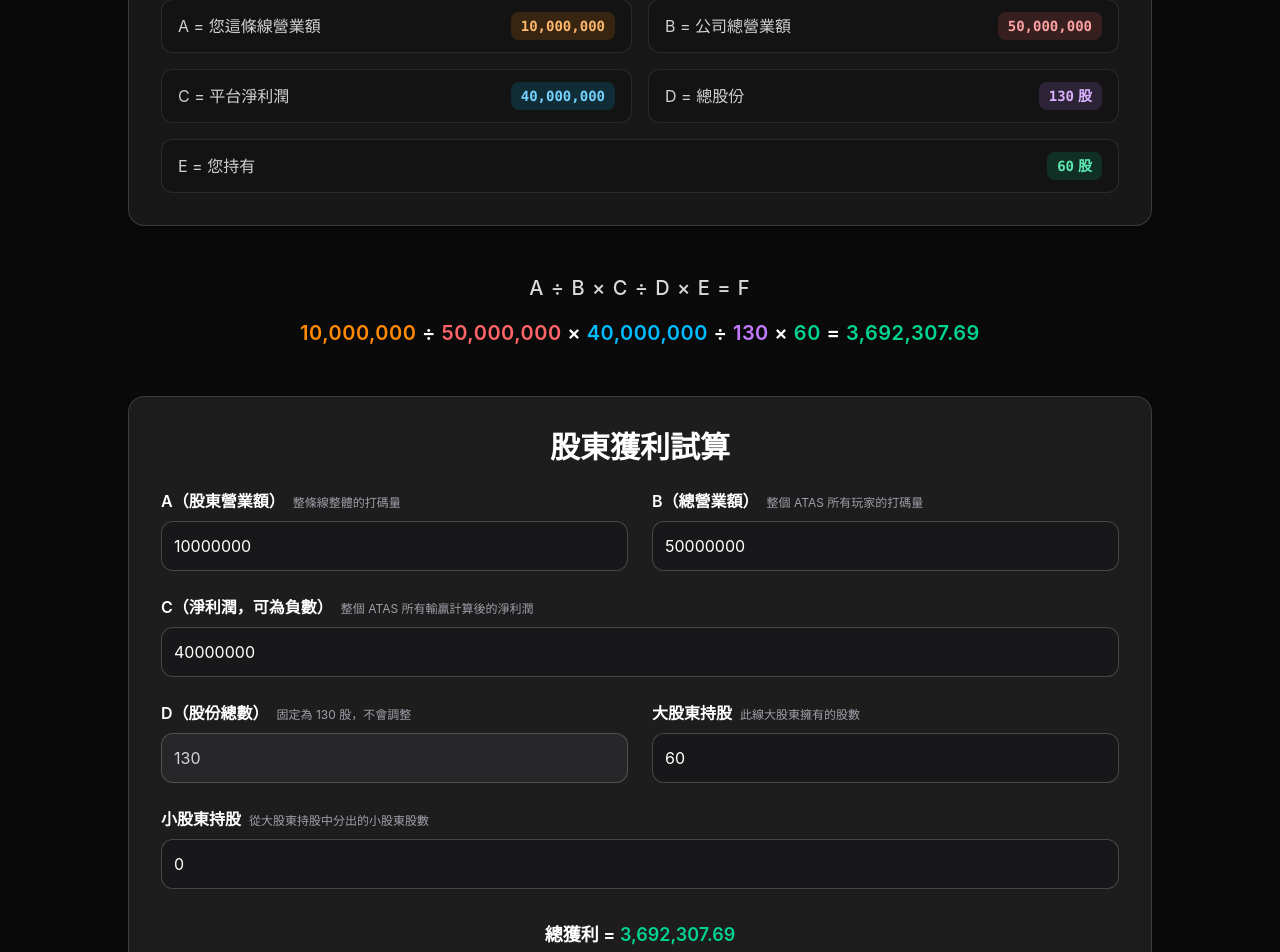
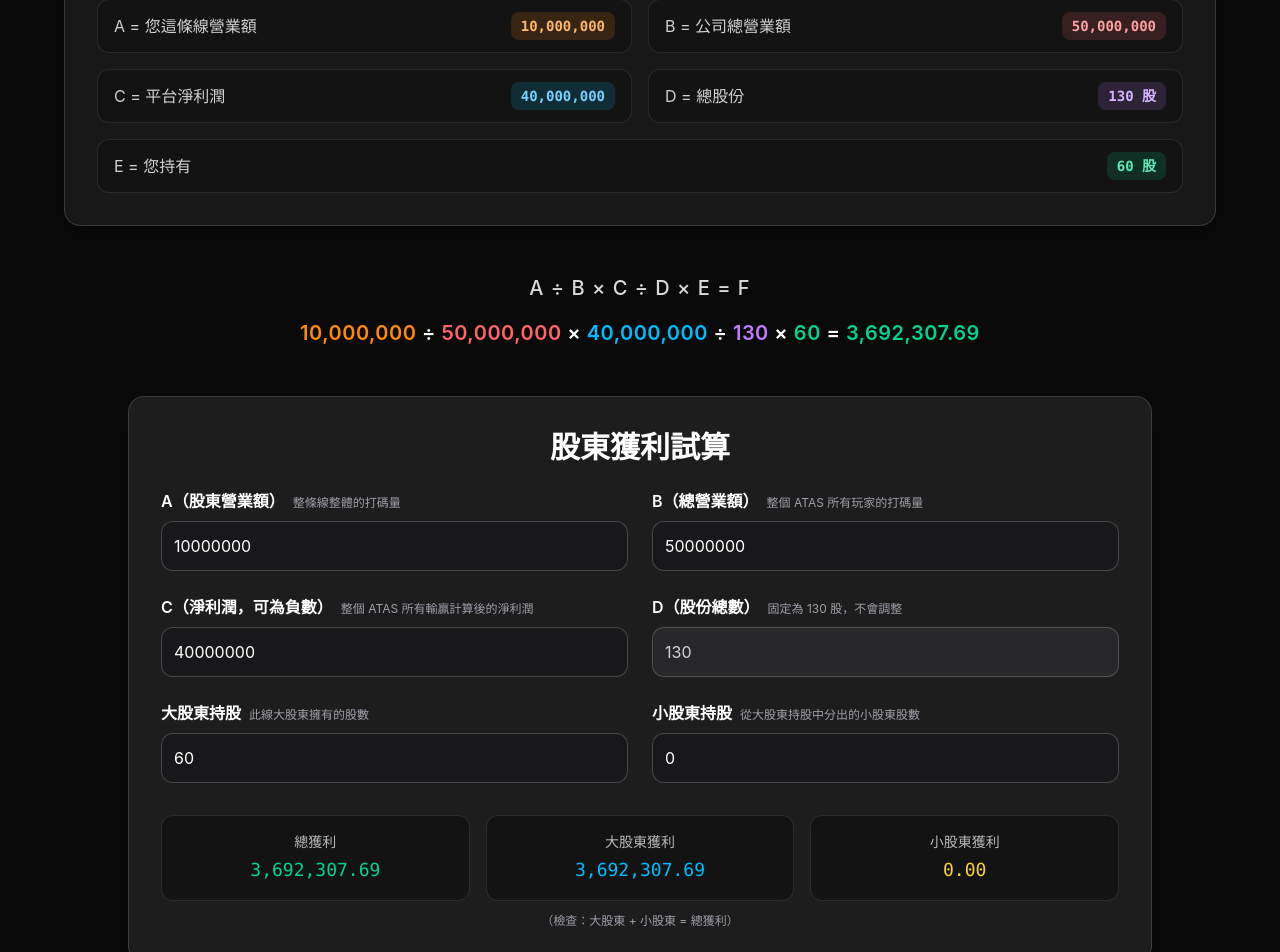
Before and after one commit to atastop/ATAS, a React (Vite) app: page / in a window 1280 px wide. Shown: the part 280-1232 px from the top of the page. Built offline with nearby package versions, Linux system fonts and the light colour scheme.

Commit message:
deploy: build production site

```diff
--- a/src/Dividend.tsx
+++ b/src/Dividend.tsx
@@ -1,3 +1,4 @@
+"use client";
 import { motion } from "framer-motion";
 import { useState } from "react";
 
@@ -16,10 +17,12 @@ export default function Dividend() {
     const num = parseFloat(cleaned);
     return isNaN(num) ? 0 : num;
   };
-  const formatNumber = (num: number) =>
-    new Intl.NumberFormat("en-US", { minimumFractionDigits: 2, maximumFractionDigits: 2 }).format(
-      num
-    );
+
+  const formatNumber = (num: number, digits: number = 2) =>
+    new Intl.NumberFormat("en-US", {
+      minimumFractionDigits: digits,
+      maximumFractionDigits: digits,
+    }).format(num);
 
   // ===== 計算公式 =====
   const calculateProfit = () => {
@@ -29,21 +32,27 @@ export default function Dividend() {
     const D = parseNumber(inputD);
     const major = parseNumber(majorHold);
     const minor = parseNumber(minorHold);
+
     if (A <= 0 || B <= 0 || D <= 0 || major <= 0 || A > B) {
       return { total: 0, major: 0, minor: 0, valid: false };
     }
-    const totalProfit = (C * (A / B)) * (major / D);
+
+    const totalProfit = C * (A / B) * (major / D);
     const minorProfit = minor > 0 && minor <= major ? (totalProfit * minor) / major : 0;
     const majorProfit = totalProfit - minorProfit;
+
     return { total: totalProfit, major: majorProfit, minor: minorProfit, valid: true };
   };
 
   const result = calculateProfit();
 
+  // ===== 小元件：欄位與數字卡 =====
+
+
   return (
     <section className="relative min-h-screen py-12 md:py-16 px-4 md:px-8 bg-[#0a0a0a] text-white">
-      {/* 標題 */}
-      <div className="max-w-5xl mx-auto text-center">
+      {/* 標題區 */}
+      <div className="max-w-6xl mx-auto text-center">
         <motion.h1
           initial={{ opacity: 0, y: 10 }}
           whileInView={{ opacity: 1, y: 0 }}
@@ -51,7 +60,7 @@ export default function Dividend() {
           transition={{ duration: 0.5 }}
           className="text-[clamp(28px,4.6vw,44px)] font-semibold tracking-wide"
         >
-          股份分紅（核心公式）
+          股份試算（核心公式）
         </motion.h1>
         <motion.p
           initial={{ opacity: 0, y: 6 }}
@@ -64,184 +73,188 @@ export default function Dividend() {
         </motion.p>
       </div>
 
-{/* 假設卡片（優化版） */}
+      {/* 假設卡片 */}
       <motion.div
         initial={{ opacity: 0, y: 10 }}
         whileInView={{ opacity: 1, y: 0 }}
         viewport={{ once: true }}
         transition={{ duration: 0.5, delay: 0.1 }}
-  className="max-w-5xl mx-auto mt-8 md:mt-10 rounded-2xl border border-white/15 bg-white/[0.06] backdrop-blur-sm shadow-lg shadow-black/30"
+        className="max-w-6xl mx-auto mt-8 md:mt-10 rounded-2xl border border-white/15 bg-white/[0.06] backdrop-blur-sm shadow-lg shadow-black/30"
       >
         <div className="p-6 md:p-8">
-    {/* 標題列 */}
           <div className="mb-5 flex items-center gap-3">
             <div className="h-6 w-1.5 rounded-full bg-emerald-400/80" />
             <p className="text-white/90 font-semibold tracking-wide">假設</p>
             <span className="ml-auto text-xs text-white/50">示範數據</span>
           </div>
 
-    {/* 清單：手機一欄／桌機兩欄 */}
           <dl className="grid grid-cols-1 md:grid-cols-2 gap-4">
-      {/* A */}
-      <div className="flex items-center justify-between rounded-xl bg-black/20 px-4 py-3 border border-white/10">
-        <dt className="text-white/80">A = 您這條線營業額</dt>
+            {[
+              { k: "A = 您這條線營業額", v: "10,000,000", tone: "orange" },
+              { k: "B = 公司總營業額", v: "50,000,000", tone: "red" },
+              { k: "C = 平台淨利潤", v: "40,000,000", tone: "sky" },
+              { k: "D = 總股份", v: "130 股", tone: "purple" },
+              { k: "E = 您持有", v: "60 股", tone: "emerald", span2: true },
+            ].map((item, i) => (
+              <div
+                key={i}
+                className={`flex items-center justify-between rounded-xl bg-black/20 px-4 py-3 border border-white/10 ${
+                  item.span2 ? "md:col-span-2" : ""
+                }`}
+              >
+                <dt className="text-white/80">{item.k}</dt>
                 <dd>
-          <span className="inline-flex items-center rounded-lg bg-orange-400/15 text-orange-300 px-2.5 py-1 text-sm font-mono font-semibold">
-            10,000,000
+                  <span
+                    className={`inline-flex items-center rounded-lg px-2.5 py-1 text-sm font-mono font-semibold ${
+                      item.tone === "orange"
+                        ? "bg-orange-400/15 text-orange-300"
+                        : item.tone === "red"
+                        ? "bg-red-400/15 text-red-300"
+                        : item.tone === "sky"
+                        ? "bg-sky-400/15 text-sky-300"
+                        : item.tone === "purple"
+                        ? "bg-purple-400/15 text-purple-300"
+                        : "bg-emerald-400/15 text-emerald-300"
+                    }`}
+                  >
+                    {item.v}
                   </span>
                 </dd>
               </div>
-
-      {/* B */}
-      <div className="flex items-center justify-between rounded-xl bg-black/20 px-4 py-3 border border-white/10">
-        <dt className="text-white/80">B = 公司總營業額</dt>
-        <dd>
-          <span className="inline-flex items-center rounded-lg bg-red-400/15 text-red-300 px-2.5 py-1 text-sm font-mono font-semibold">
-            50,000,000
-          </span>
-        </dd>
-      </div>
-
-      {/* C */}
-      <div className="flex items-center justify-between rounded-xl bg-black/20 px-4 py-3 border border-white/10">
-        <dt className="text-white/80">C = 平台淨利潤</dt>
-        <dd>
-          <span className="inline-flex items-center rounded-lg bg-sky-400/15 text-sky-300 px-2.5 py-1 text-sm font-mono font-semibold">
-            40,000,000
-          </span>
-        </dd>
-      </div>
-
-      {/* D */}
-      <div className="flex items-center justify-between rounded-xl bg-black/20 px-4 py-3 border border-white/10">
-        <dt className="text-white/80">D = 總股份</dt>
-        <dd>
-          <span className="inline-flex items-center rounded-lg bg-purple-400/15 text-purple-300 px-2.5 py-1 text-sm font-semibold">
-            <span className="font-mono mr-1">130</span>股
-          </span>
-        </dd>
-      </div>
-
-      {/* E（佔一欄，若想要置左可移除 md:col-span-2） */}
-      <div className="flex items-center justify-between rounded-xl bg-black/20 px-4 py-3 border border-white/10 md:col-span-2">
-        <dt className="text-white/80">E = 您持有</dt>
-        <dd>
-          <span className="inline-flex items-center rounded-lg bg-emerald-400/15 text-emerald-300 px-2.5 py-1 text-sm font-semibold">
-            <span className="font-mono mr-1">60</span>股
-          </span>
-        </dd>
-      </div>
+            ))}
           </dl>
         </div>
       </motion.div>
 
-
-      {/* 公式 */}
-      <div className="max-w-5xl mx-auto text-center mt-10 md:mt-12">
-        <p className="text-lg md:text-xl text-white/85 font-medium tracking-wider">
-          A ÷ B × C ÷ D × E = F
-        </p>
+      {/* 公式展示 */}
+      <div className="max-w-6xl mx-auto text-center mt-10 md:mt-12">
+        <p className="text-lg md:text-xl text-white/85 font-medium tracking-wider">A ÷ B × C ÷ D × E = F</p>
         <p className="mt-4 text-[17px] md:text-[20px] font-semibold tracking-wide">
           <span className="text-orange-400">10,000,000</span> ÷{" "}
           <span className="text-red-400">50,000,000</span> ×{" "}
           <span className="text-sky-400">40,000,000</span> ÷{" "}
-          <span className="text-purple-400">130</span> ×{" "}
-          <span className="text-emerald-400">60</span> ={" "}
+          <span className="text-purple-400">130</span> × <span className="text-emerald-400">60</span> ={" "}
           <span className="text-emerald-400">3,692,307.69</span>
         </p>
       </div>
 
-      {/* 表單卡片 */}
+{/* 表單卡片（雙欄對齊版） */}
 <div className="max-w-5xl mx-auto mt-10 md:mt-12 rounded-2xl border border-white/15 bg-white/8 backdrop-blur-sm shadow-xl shadow-black/30 p-6 md:p-8">
   <h3 className="text-center text-2xl md:text-3xl font-semibold mb-6">股東獲利試算</h3>
 
   <form onSubmit={(e) => e.preventDefault()} className="grid grid-cols-1 md:grid-cols-2 gap-6">
-          {[
-            {
-              label: "A（股東營業額）",
-              hint: "整條線整體的打碼量",
-              value: inputA,
-              set: setInputA,
-              col: "md:col-span-1",
-            },
-            {
-              label: "B（總營業額）",
-              hint: "整個 ATAS 所有玩家的打碼量",
-              value: inputB,
-              set: setInputB,
-              col: "md:col-span-1",
-            },
-            {
-              label: "C（淨利潤，可為負數）",
-              hint: "整個 ATAS 所有輸贏計算後的淨利潤",
-              value: inputC,
-              set: setInputC,
-              negative: parseNumber(inputC) < 0,
-              col: "md:col-span-2",
-            },
-            {
-              label: "D（股份總數）",
-              hint: "固定為 130 股，不會調整",
-              value: inputD,
-              disabled: true,
-              col: "md:col-span-1",
-            },
-            {
-              label: "大股東持股",
-              hint: "此線大股東擁有的股數",
-              value: majorHold,
-              set: setMajorHold,
-              col: "md:col-span-1",
-            },
-            {
-              label: "小股東持股",
-              hint: "從大股東持股中分出的小股東股數",
-              value: minorHold,
-              set: setMinorHold,
-              col: "md:col-span-2",
-            },
-          ].map((f, i) => (
-            <div key={i} className={f.col}>
+    <div>
       <label className="block mb-2">
-                <span className="font-semibold">{f.label}</span>
-                <span className="text-xs text-zinc-400 ml-2">{f.hint}</span>
+        <span className="font-semibold">A（股東營業額）</span>
+        <span className="text-xs text-zinc-400 ml-2">整條線整體的打碼量</span>
       </label>
       <input
         type="number"
-                className={`w-full p-3 rounded-xl outline-none transition placeholder:text-zinc-500
-                ${f.disabled
-                    ? "bg-zinc-800 text-zinc-300 border border-white/20"
-                    : f.negative
+        value={inputA}
+        onChange={(e) => setInputA(e.target.value)}
+        className="w-full p-3 rounded-xl bg-zinc-900 text-white border border-white/20 focus:ring-2 focus:ring-emerald-400/60 outline-none"
+      />
+    </div>
+
+    <div>
+      <label className="block mb-2">
+        <span className="font-semibold">B（總營業額）</span>
+        <span className="text-xs text-zinc-400 ml-2">整個 ATAS 所有玩家的打碼量</span>
+      </label>
+      <input
+        type="number"
+        value={inputB}
+        onChange={(e) => setInputB(e.target.value)}
+        className="w-full p-3 rounded-xl bg-zinc-900 text-white border border-white/20 focus:ring-2 focus:ring-emerald-400/60 outline-none"
+      />
+    </div>
+
+    <div>
+      <label className="block mb-2">
+        <span className="font-semibold">C（淨利潤，可為負數）</span>
+        <span className="text-xs text-zinc-400 ml-2">整個 ATAS 所有輸贏計算後的淨利潤</span>
+      </label>
+      <input
+        type="number"
+        value={inputC}
+        onChange={(e) => setInputC(e.target.value)}
+        className={`w-full p-3 rounded-xl outline-none transition placeholder:text-zinc-500 ${
+          parseNumber(inputC) < 0
             ? "bg-zinc-900 text-red-400 border border-red-400/40 focus:ring-2 focus:ring-red-500/60"
             : "bg-zinc-900 text-white border border-white/20 focus:ring-2 focus:ring-emerald-400/60"
         }`}
-                value={f.value}
-                onChange={(e) => f.set?.(e.target.value)}
-                disabled={f.disabled}
       />
     </div>
-          ))}
+
+    <div>
+      <label className="block mb-2">
+        <span className="font-semibold">D（股份總數）</span>
+        <span className="text-xs text-zinc-400 ml-2">固定為 130 股，不會調整</span>
+      </label>
+      <input
+        type="number"
+        value={inputD}
+        disabled
+        className="w-full p-3 rounded-xl bg-zinc-800 text-zinc-300 border border-white/20 outline-none"
+      />
+    </div>
+
+    <div>
+      <label className="block mb-2">
+        <span className="font-semibold">大股東持股</span>
+        <span className="text-xs text-zinc-400 ml-2">此線大股東擁有的股數</span>
+      </label>
+      <input
+        type="number"
+        value={majorHold}
+        onChange={(e) => setMajorHold(e.target.value)}
+        className="w-full p-3 rounded-xl bg-zinc-900 text-white border border-white/20 focus:ring-2 focus:ring-emerald-400/60 outline-none"
+      />
+    </div>
+
+    <div>
+      <label className="block mb-2">
+        <span className="font-semibold">小股東持股</span>
+        <span className="text-xs text-zinc-400 ml-2">從大股東持股中分出的小股東股數</span>
+      </label>
+      <input
+        type="number"
+        value={minorHold}
+        onChange={(e) => setMinorHold(e.target.value)}
+        className="w-full p-3 rounded-xl bg-zinc-900 text-white border border-white/20 focus:ring-2 focus:ring-emerald-400/60 outline-none"
+      />
+    </div>
   </form>
 
-        {/* 計算結果 */}
-        <div className="mt-8 text-center text-base md:text-lg font-semibold">
+  {/* 結果顯示（仍保持三格平均） */}
+  <div className="mt-8 grid grid-cols-1 md:grid-cols-3 gap-4">
     {result.valid ? (
       <>
-              <p>
-                總獲利 = <span className="text-emerald-400">{formatNumber(result.total)}</span>
-              </p>
-              <p className="mt-1">
-                大股東獲利 = <span className="text-sky-400">{formatNumber(result.major)}</span>
-              </p>
-              <p className="mt-1">
-                小股東獲利 = <span className="text-yellow-300">{formatNumber(result.minor)}</span>
-              </p>
-              <p className="text-zinc-400 text-xs mt-2">（檢查：大股東 + 小股東 = 總獲利）</p>
+        <div className="rounded-xl border border-white/10 bg-black/30 p-4 text-center">
+          <p className="text-sm text-white/70">總獲利</p>
+          <p className="text-emerald-400 font-mono text-lg mt-1">{formatNumber(result.total)}</p>
+        </div>
+        <div className="rounded-xl border border-white/10 bg-black/30 p-4 text-center">
+          <p className="text-sm text-white/70">大股東獲利</p>
+          <p className="text-sky-400 font-mono text-lg mt-1">{formatNumber(result.major)}</p>
+        </div>
+        <div className="rounded-xl border border-white/10 bg-black/30 p-4 text-center">
+          <p className="text-sm text-white/70">小股東獲利</p>
+          <p className="text-amber-300 font-mono text-lg mt-1">{formatNumber(result.minor)}</p>
+        </div>
       </>
     ) : (
-            <p className="text-red-500">⚠ 無效輸入，請確認 A ≤ B 且持股數正確</p>
+      <div className="md:col-span-3 rounded-xl border border-red-400/30 bg-red-500/10 p-4 text-center text-red-300">
+        ⚠ 無效輸入，請確認 A ≤ B、持股數為正，且 D {">"} 0
+      </div>
     )}
   </div>
+
+  {result.valid ? (
+    <p className="text-zinc-400 text-xs mt-3 text-center">
+      （檢查：大股東 + 小股東 = 總獲利）
+    </p>
+  ) : null}
 </div>
     </section>
   );
```
Lines whose indentation alone changed are shown as unchanged.
